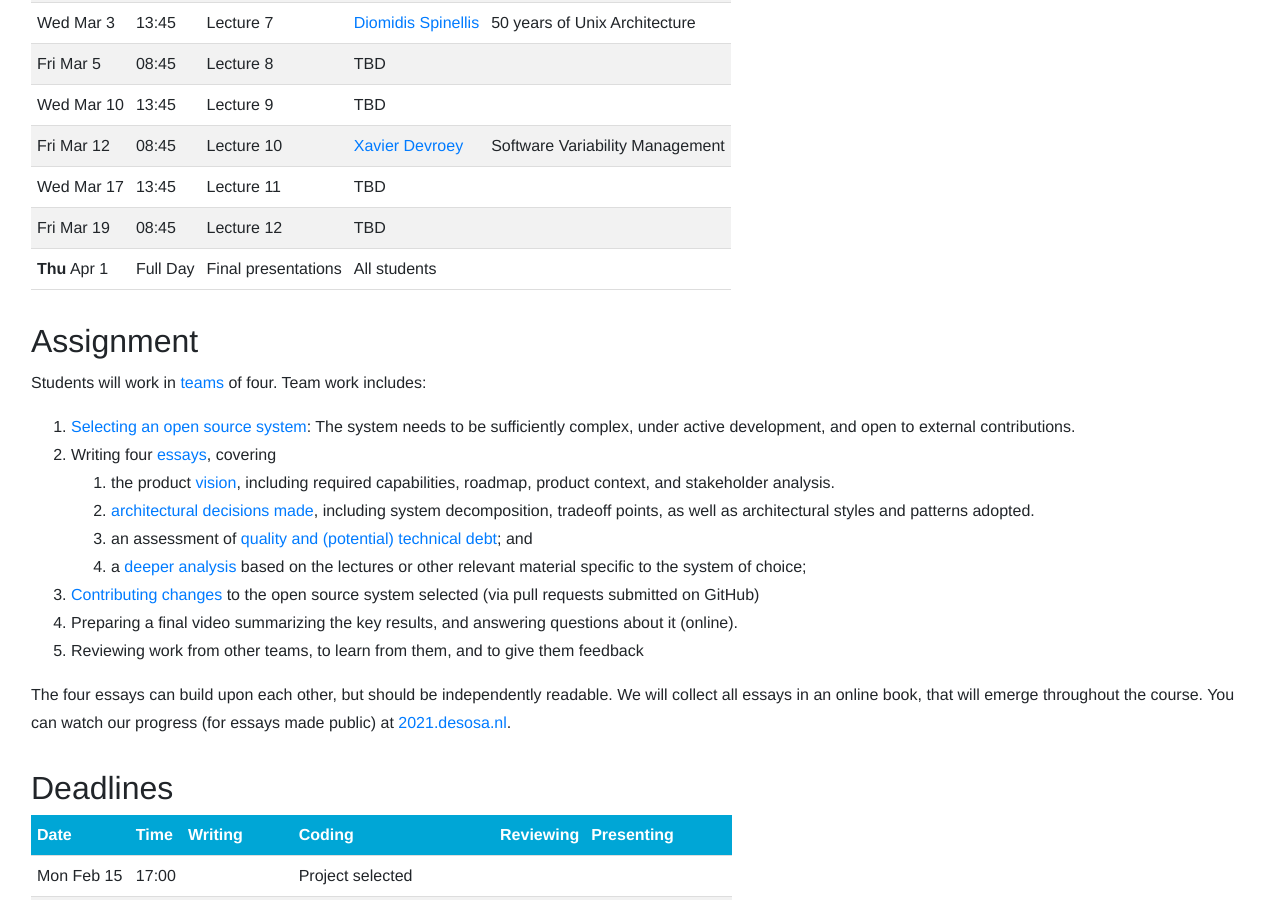
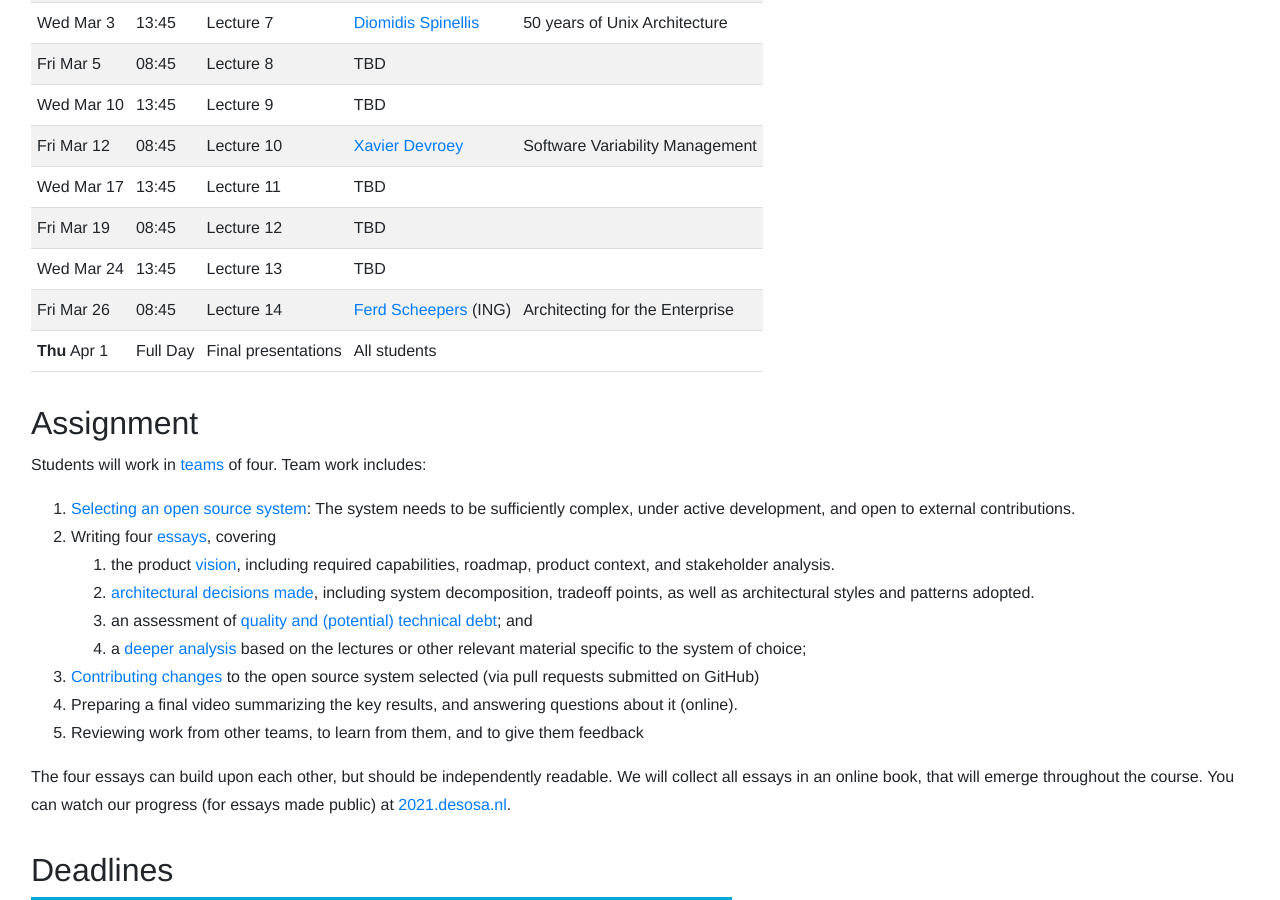
Before and after one commit to SERG-Delft/delftswa, a Jekyll site: the page built from 2021/index.md, in a window 1280 px wide and 900 px high, scrolled down 1606 px. Built offline with Jekyll 4.4.1, drawn with Linux system fonts in a browser that asks for light colours.

Commit message:
Add ING lecture

```diff
--- a/2021/index.md
+++ b/2021/index.md
@@ -63,12 +63,15 @@ Wed Mar 10 | 13:45 | Lecture 9 | TBD <!-- ING? -->
 Fri Mar 12 | 08:45 | Lecture 10 | [Xavier Devroey][xavier] | Software Variability Management
 Wed Mar 17 | 13:45 | Lecture 11 | TBD <!-- Picnic? -->
 Fri Mar 19 | 08:45 | Lecture 12 | TBD
+Wed Mar 24 | 13:45 | Lecture 13 | TBD
+Fri Mar 26 | 08:45 | Lecture 14 | [Ferd Scheepers][ferd] (ING) | Architecting for the Enterprise
 **Thu** Apr 1 | Full Day| Final presentations | All students
 
 [xavier]: http://xdevroey.be/
 [luis]: https://luiscruz.github.io/
 [burcu]: https://burcuku.github.io/home/
 [diomidis]: https://en.wikipedia.org/wiki/Diomidis_Spinellis
+[ferd]: https://nl.linkedin.com/in/ferdscheepers
 
 
 ## Assignment
```
